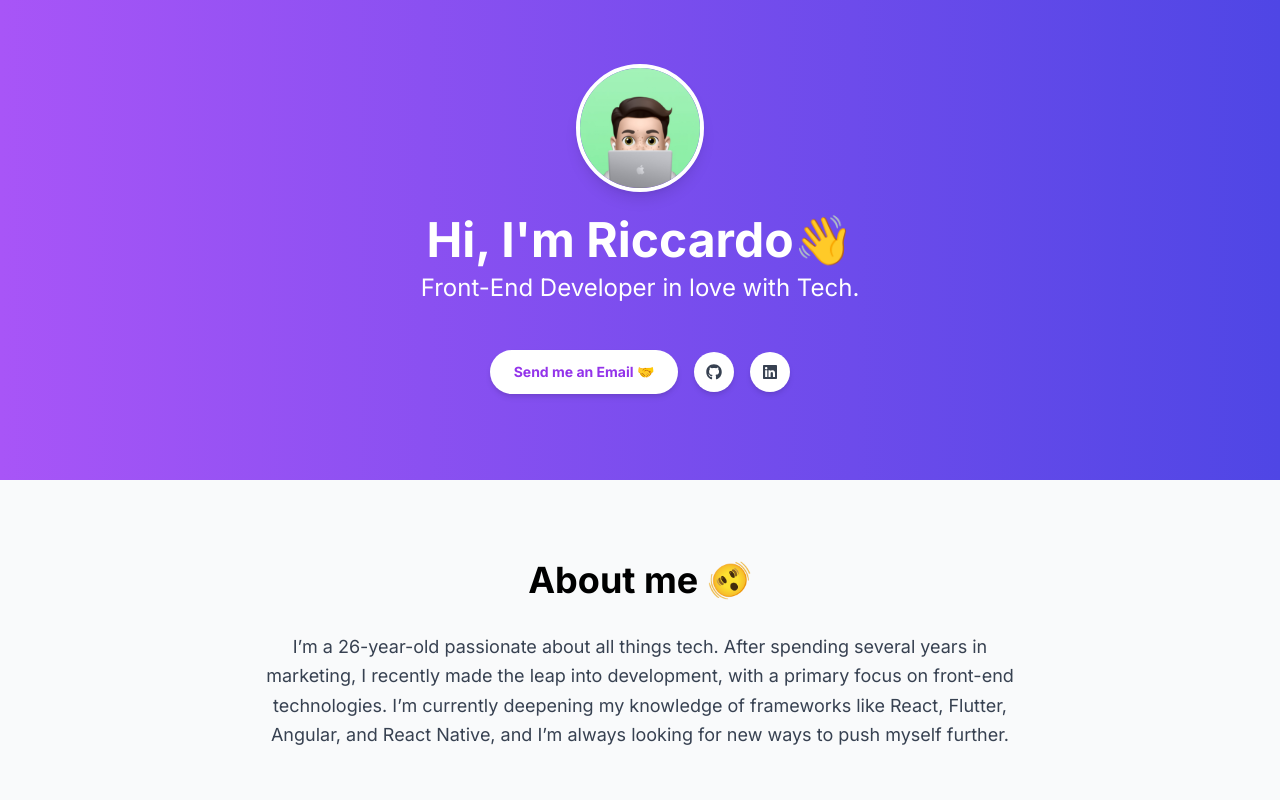
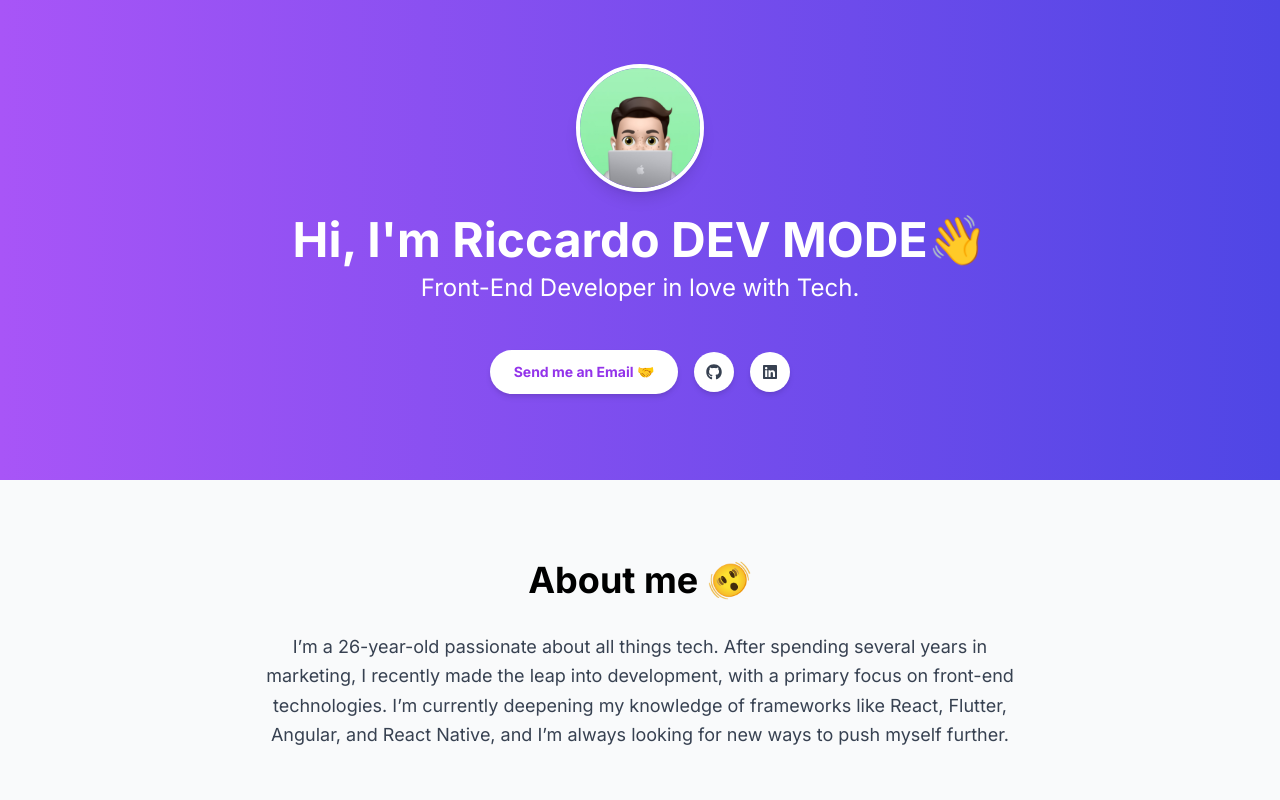
Before and after one commit to ricciviero/my-react-website, a React (Create React App) app: page / in a window 1280 px wide. Shown: the top 800 px of the page. Built offline with nearby package versions, Linux system fonts and the light colour scheme; what tailwindcss-motion would draw is missing.

Commit message:
dev mode done

```diff
--- a/src/components/Header.js
+++ b/src/components/Header.js
@@ -12,7 +12,7 @@ export default function Header({ riccardoData }) {
                         <img src={logo} alt="logo" className="w-32 h-32 rounded-full border-4 border-white shadow-lg" />
                     </div>
                     <div className="flex flex-row items-center text-center">
-                        <h1 className="text-4xl md:text-5xl font-bold mb-2">Hi, I'm {riccardoData.name}</h1>
+                        <h1 className="text-4xl md:text-5xl font-bold mb-2">Hi, I'm {riccardoData.name} DEV MODE</h1>
                         <p className="text-4xl md:text-5xl font-bold mb-2 motion-rotate-in-45 motion-ease-spring-bouncy">👋</p>
                     </div >
                     <h2 className="text-xl md:text-2xl font-light mb-6 motion-preset-typewriter-[40]">{riccardoData.miniDescription}</h2>
```
